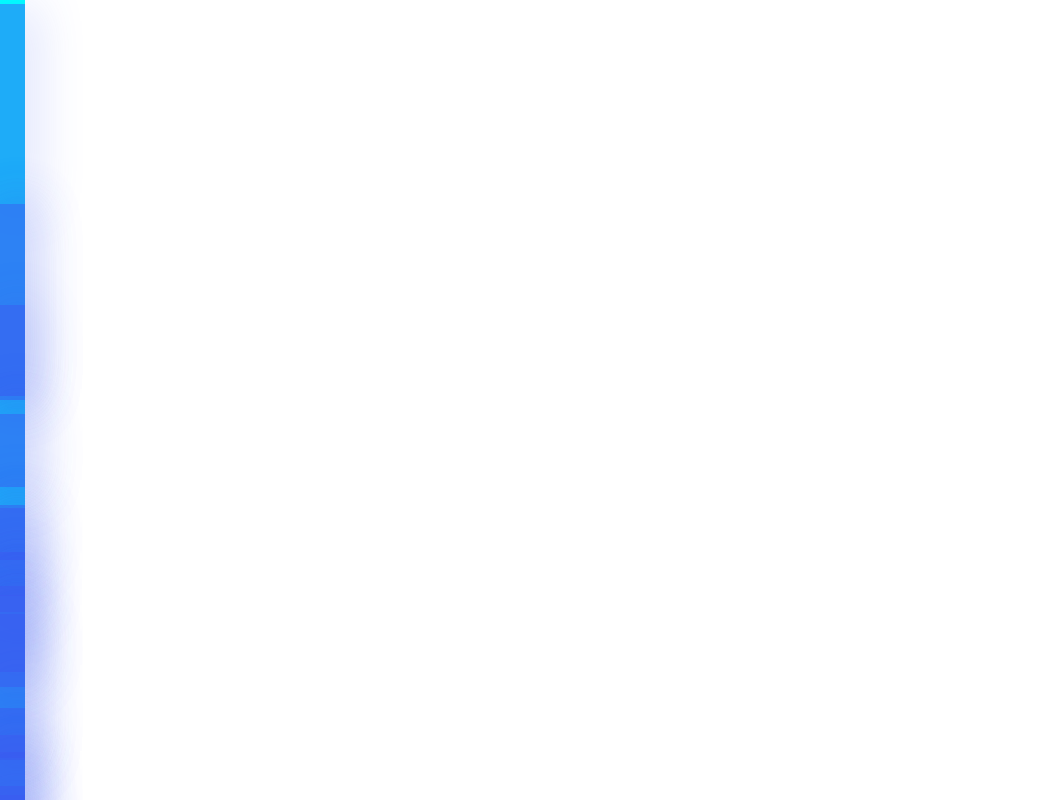
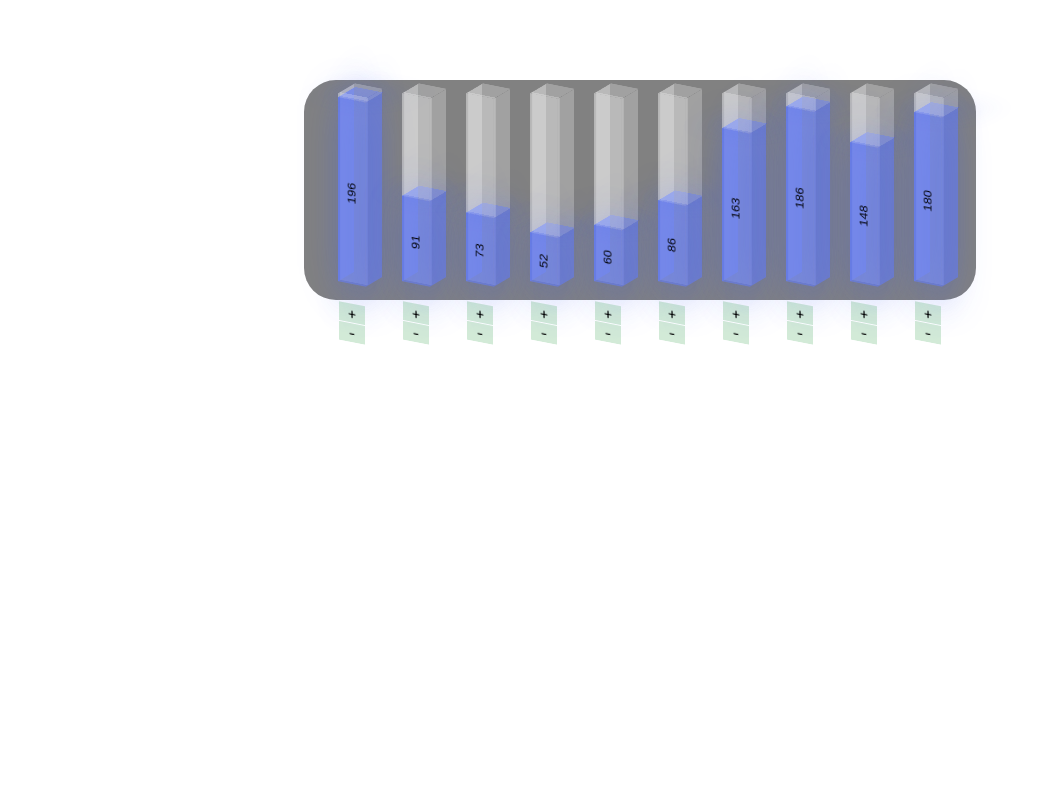
Before and after one commit to 1ditt/Sorting-Visualizer, a React (Create React App) app: page / in a window 1280 px wide. Shown: the top 800 px of the page, without its empty margins (0-1039 px from the left). Built offline with nearby package versions, Linux system fonts and the light colour scheme.

Commit message:
updated code

```diff
--- a/package.json
+++ b/package.json
@@ -3,6 +3,10 @@
   "version": "0.1.0",
   "private": true,
   "dependencies": {
+    "@material-ui/core": "^4.9.10",
+    "@material-ui/icons": "^4.11.2",
+    "@material-ui/utils": "^4.11.2",
+    "@material-ui/lab": "^4.0.0-alpha.49",
     "@testing-library/jest-dom": "^5.14.1",
     "@testing-library/react": "^11.2.7",
     "@testing-library/user-event": "^12.8.3",
--- a/src/App.css
+++ b/src/App.css
@@ -2,37 +2,24 @@
   text-align: center;
 }
 
-.App-logo {
-  height: 40vmin;
-  pointer-events: none;
+.frame{
+  margin: 0;
+  display: flex;
+  justify-content: center;
+  align-items: center;
 }
 
-@media (prefers-reduced-motion: no-preference) {
-  .App-logo {
-    animation: App-logo-spin infinite 20s linear;
-  }
+.container{
+  display: flex;
+  justify-content: center;
+  margin: 5em 0;
+  height: 220px;
+  align-items: center;
 }
 
-.App-header {
-  background-color: #282c34;
-  min-height: 100vh;
-  display: flex;
-  flex-direction: column;
-  align-items: center;
-  justify-content: center;
-  font-size: calc(10px + 2vmin);
-  color: white;
+.card{
+  border-radius: 2em;
+  padding: 0 1em;
+  background-color: #818181;
+  height:220px;
 }
-
-.App-link {
-  color: #61dafb;
-}
-
-@keyframes App-logo-spin {
-  from {
-    transform: rotate(0deg);
-  }
-  to {
-    transform: rotate(360deg);
-  }
-}
--- a/src/App.js
+++ b/src/App.js
@@ -2,6 +2,8 @@
 import "./App.css"
 import React, { Component } from "react";
 import Bar from "./components/Bar"
+
+
 class App extends Component
 {
   state = {
@@ -12,7 +14,7 @@ class App extends Component
     currentStep:0,
     count:10,
     delay:100,
-    alforithm:"",
+    algorithm:"",
     timeouts: [],
   };
 
@@ -35,8 +37,19 @@ class App extends Component
     this.setState({
       array:temp,
       arraySteps:[temp],
+      currentStep:0,
     });
+  }
 
+  changeArray = (index,value) =>
+  {
+    let arr = this.state.array;
+    arr[index] = value;
+    this.setState({
+      array:arr,
+      arraySteps:[arr],
+      currentStep:0,
+    });
   }
 
   render()
@@ -48,12 +61,19 @@ class App extends Component
         index = {index}
         length = {value}
         color = {0}
+        changeArray = {this.changeArray}
       />);
     });
+
+
     return (
 
         <div className='app'>
-         {bars}
+          <div className="frame">
+            <div className="barsDiv container card">{bars}</div>
+          </div>
+          <div className="control-panel"></div>
+          <div className="panel"></div>
         </div>
     );
   }
--- a/src/components/Bar.css
+++ b/src/components/Bar.css
@@ -1,4 +1,86 @@
 .bar{
-    background-color: aqua;
-    width:25px;
+
+    width:2em;
+    height:200px;
+    margin:0 1em;
+    transform-style:preserve-3d;
+    transform:rotateX(-20deg) rotateY(-30deg);
 }
+
+.side{
+    width:100%;
+    position:absolute;
+    height: 100%;
+    background: rgba(254, 254, 254, 0.25);
+}
+
+.back{
+    transform: translateZ(-4px);
+}
+
+.left{
+    transform-origin: left;
+    transform:rotateY(90deg);
+}
+
+.right{
+    transform-origin: right;
+    transform:rotateY(-90deg);
+}
+
+.top{
+    height:34px;
+    transform-origin: top;
+    transform: rotateX(-90deg);
+    background: rgba(254, 254, 254, 0.25);
+}
+
+.bottom{
+    height:34px;
+    transform-origin: top;
+    transform: rotateX(-90deg);
+    background:rgba(255,0,120,0.5);
+    box-shadow:rgba(255,0,120,0.2);
+    transition: 0.3s;
+}
+
+.color-bar{
+    background:rgba(255,0,120,0.5);
+    box-shadow:rgba(255,0,120,0.2);
+    transition: 0.3s;
+}
+
+.input{
+    text-align: center;
+    height: 25px;
+    outline: none;
+    transform: rotate(-90deg);
+}
+
+input[type="number"]::-webkit-inner-spin-button,
+input[type="number"]::-webkit-outer-spin-button{
+    -webkit-appearance: none;
+     margin:0;
+}
+
+input[type="number"]{
+    -moz-appearance: textfield;
+}
+
+.quantity-button{
+    text-align: center;
+    background-color: rgba(33, 150, 58, 0.2);
+    margin:1px;
+    cursor:pointer;
+    user-select: none;
+    -webkit-touch-callout: none;
+    -webkit-user-select: none;
+    -moz-user-select: none;
+    -ms-user-select: none;
+    -khtml-user-select:none;
+
+}
+
+.quantity-button::hover{
+    opacity:0.5;
+}
--- a/src/components/Bar.js
+++ b/src/components/Bar.js
@@ -1,63 +1,99 @@
 import "./Bar.css"
 import React from "react";
-function Bar({index,length,color})
+function Bar({index,length,color,changeArray})
 {
-    const [len,setLen] = React.useState();
+    const [len,setLen] = React.useState(length);
+
 
     const colors = [['rgba(61,90,241,0.5)','rgba(61,90,241,0.2)'],
                     ['rgba(255,48,79,1)','rgba(255,48,79,0.5)'],
                     ['rgba(131,252,90,0.5)','rgba(131,251,90,0.2)']]
-    const front_bottom={
+    const bottom={
         transform:`translateY(${200-length}px) rotateX(-90deg)`,
         backgroundColor:`${colors[color][0]}`,
         boxShadow:`5px 5px 50px 5px ${colors[color][1]}`,
-        transistion:'0.3s'
+        transistion:'0.3s',
     }
 
-    const right_left={
+
+    const front_back_right_left={
         height:`${length}px`,
         transform:`translateY(${200-length}px)`,
         backgroundColor:`${colors[color][0]}`,
         boxShadow:`5px 5px 50px 5px ${colors[color][1]}`,
-        transistion:'0.3s'
+        transistion:'0.3s',
     }
 
     const inputStyle = {
+        top:Math.floor(length/2)-12,
+        width:length,
+        left:-Math.floor(length/2)+13,
+        border:'none',
+        background:'none',
         position:'relative',
-        top:Math.floor(length/2)-10,
-        width:length,
-        left:Math.floor(length/2)+10,
-        border:'none',
+    }
+
+    const quantity = {
+        position:'relative',
+        top:'220px',
     }
 
     const handleChange = (e) => {
         let val = e.target.value;
         if(val === "")
         {
-            setLen(0)
+            setLen(0);
+            changeArray(index,0);
         }
         else{
-            val = parseInt(val)
+            val = parseInt(val);
             if(val > 200)
             {
                 setLen(200);
+                changeArray(index,200);
+            }
+            else{
+                setLen(val);
+                changeArray(index,val);
             }
         }
     }
 
-    return( <div className="bar" style={{height:length}}>
+    const increment = (e) =>{
+        setLen(len+1);
+        changeArray(index,len+1);
+    }
+
+    const decrement = (e) =>{
+        setLen(len-1);
+        changeArray(index,len-1);
+    }
+
+    return( <div className="bar">
         <div className="side top" ></div>
-        <div className="side bottom" style={front_bottom}></div>
+        <div className="side bottom" style={bottom}></div>
         <div className="side right">
-            <div className="color-bar right-color-bar" style={right_left}></div>
+            <div className="color-bar right-color-bar" style={front_back_right_left}></div>
         </div>
-        <div className="side left" style={right_left}>
-            <div className="color-bar left-color-bar" style={right_left}>
+        <div className="side left">
+            <div className="color-bar left-color-bar" style={front_back_right_left}></div>
+        </div>
+        <div className="side front">
+            <div className="color-bar front-color-bar" style={front_back_right_left}>
+                <input type="number" className="input" length={length} value={len} style={inputStyle} onChange={handleChange}></input>
+            </div>
 
+        </div>
+        <div className="side back">
+           <div className="color-bar side-color-bar" ></div>
+        </div>
+        <div className="quantity-nav">
+            <div className="quantity-button quantity-up" style={quantity} onClick={increment}>
+                +
             </div>
-        </div>
-        <div className="side front" style={front_bottom}>
-            <input type="number" length={length} value={len} style={inputStyle} onChange={handleChange}></input>
+            <div className="quantity-button quantity-down" style={quantity} onClick={decrement}>
+                -
+            </div>
         </div>
     </div>  );
 }
```
Also changed, not shown: 1 other file (tests, documents, lock files or other folders).
